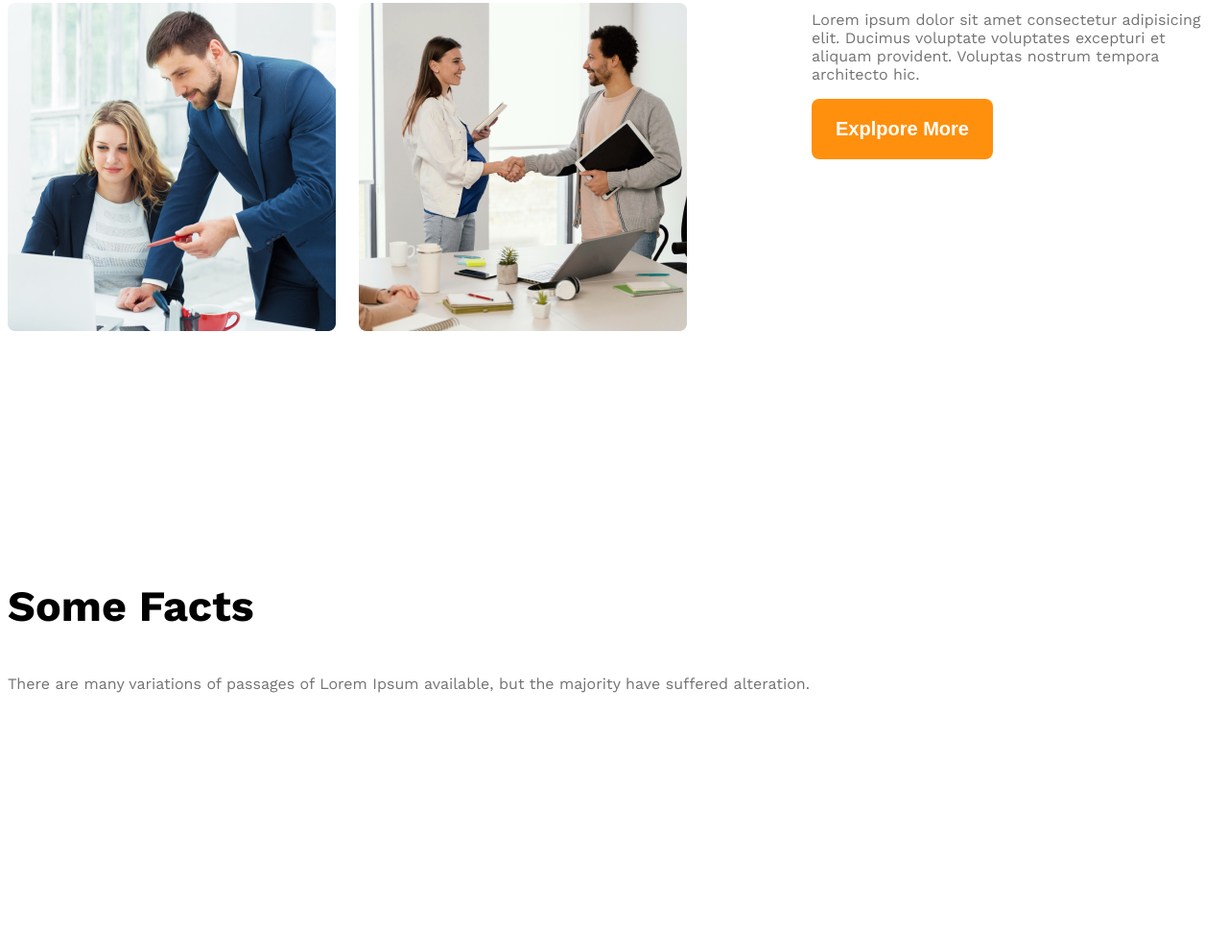
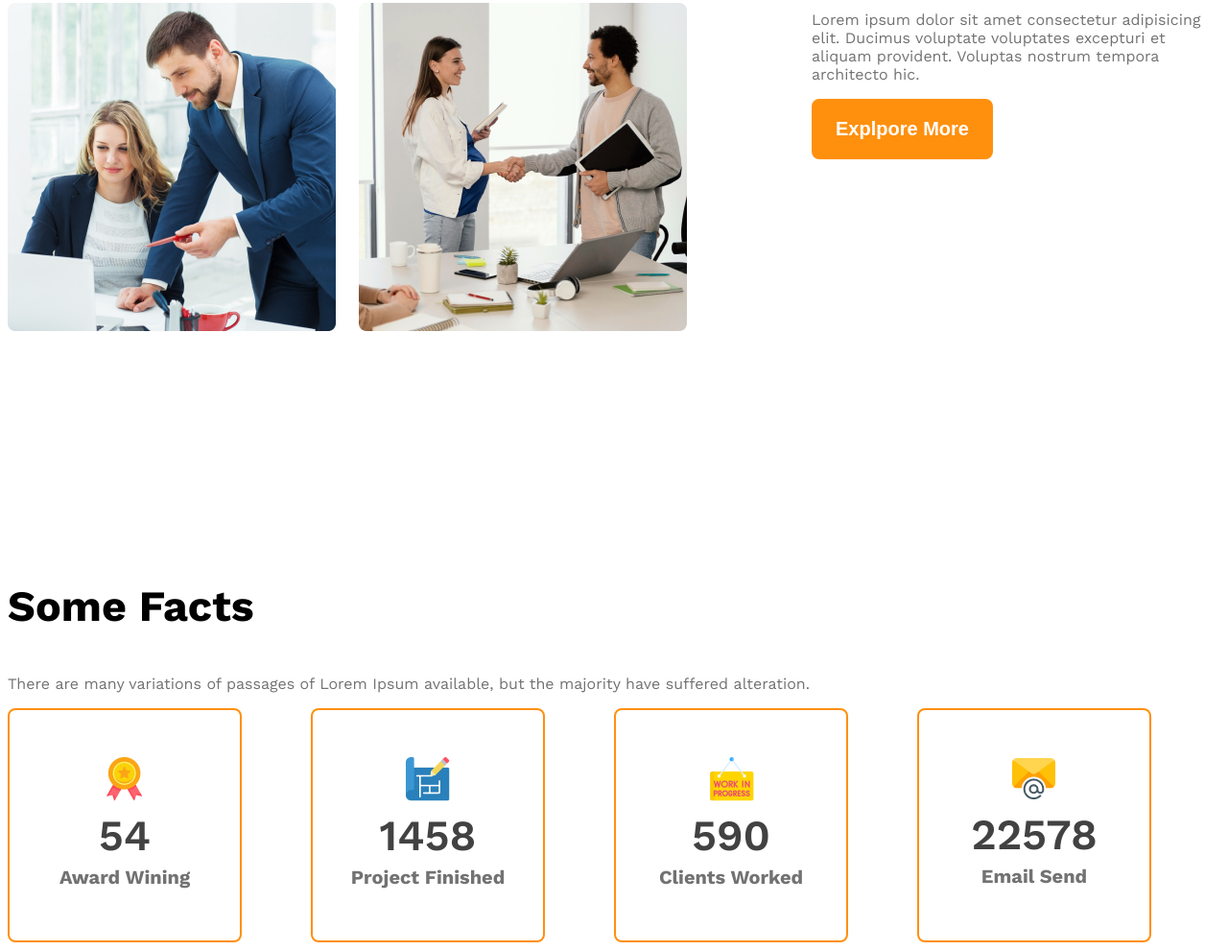
Before and after one commit to rafii71749/G3-Architect-website, a plain HTML site: page index.html in a window 1280 px wide. Shown: the part 1677-2667 px from the top of the page at 96% size. Before the commit the page ends 2580 px from the top, so only its background shows below. Drawn offline with nearby package versions, Linux system fonts and the light colour scheme.

Commit message:
facts section updated

```diff
--- a/architects.css
+++ b/architects.css
@@ -100,6 +100,33 @@ main > section{
 #quick-list{
     font-weight: 500;
 }
+/* Facts related styles */
+.facts-container{
+    display: grid;
+    grid-template-columns: repeat(4, 1fr);
+}
+.fact{
+    border: 2px solid #FF900E;
+    border-radius: 8px;
+    height: 240px;
+    width: 240px;
+    justify-content: center;
+    align-items: center;
+    text-align: center;
+}
+.fact-number{
+    margin: 5px;
+    font-size: 2.8rem;
+    font-weight: 600;
+    color: #424242;
+}
+.fact-name{
+    font-size: 1.25rem;
+    color: #727272;
+    margin-top: 5px;
+    margin-bottom: 5px;
+}
+
 /* responsive media query */
 
 @media screen and (max-width: 575px) {
@@ -115,6 +142,14 @@ main > section{
     .our-features{
         margin-left: 20px;
     }
+    .facts-container{
+        display: grid;
+        gap: 10px;
+
+        align-items: center;
+        justify-items: center;
+        grid-template-columns: repeat(1, 1fr);
+    }
 }
 
 /* Medium size device */
--- a/index.html
+++ b/index.html
@@ -53,26 +53,34 @@
             <p class="text-light-gray">There are many variations of passages of Lorem Ipsum available, but the majority have suffered alteration.</p>
             <div class="facts-container">
                 <!-- .fact*4>img.fact-icon+h4.fact-number+h5.fact-name -->
-                <div class="fact">
-                    <img src="" alt="" class="fact-icon">
-                    <h4 class="fact-number"></h4>
-                    <h5 class="fact-name"></h5>
+
+                <div class="fact display-flex">
+                    <div>
+                    <img src="images/icons/ribon.png" alt="" class="fact-icon">
+                    <h4 class="fact-number">54</h4>
+                    <h5 class="fact-name">Award Wining</h5>
                 </div>
-                <div class="fact">
-                    <img src="" alt="" class="fact-icon">
-                    <h4 class="fact-number"></h4>
-                    <h5 class="fact-name"></h5>
                 </div>
-                <div class="fact">
-                    <img src="" alt="" class="fact-icon">
-                    <h4 class="fact-number"></h4>
-                    <h5 class="fact-name"></h5>
+
+                <div class="fact display-flex">
+                    <div>
+                    <img src="images/icons/projects.png" alt="" class="fact-icon">
+                    <h4 class="fact-number">1458</h4>
+                    <h5 class="fact-name">Project Finished</h5></div>
                 </div>
-                <div class="fact">
-                    <img src="" alt="" class="fact-icon">
-                    <h4 class="fact-number"></h4>
-                    <h5 class="fact-name"></h5>
+                <div class="fact display-flex">
+                    <div>
+                    <img src="images/icons/customers.png" alt="" class="fact-icon">
+                    <h4 class="fact-number">590</h4>
+                    <h5 class="fact-name">Clients Worked</h5></div>
                 </div>
+                <div class="fact display-flex">
+                    <div>
+                    <img src="images/icons/email.png" alt="" class="fact-icon">
+                    <h4 class="fact-number">22578</h4>
+                    <h5 class="fact-name">Email Send</h5></div>
+                </div>
+
             </div>
          </section>
 
```
